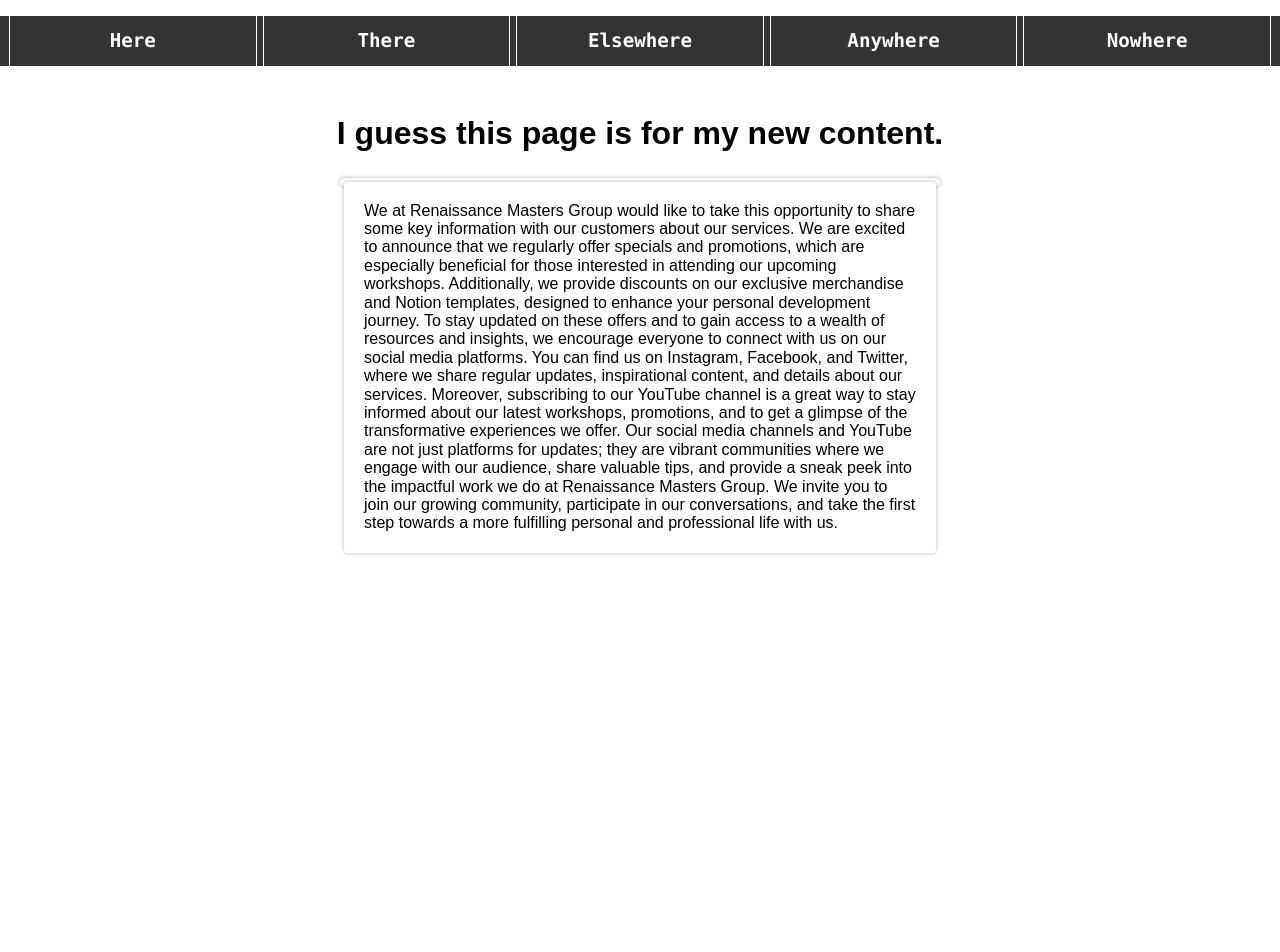
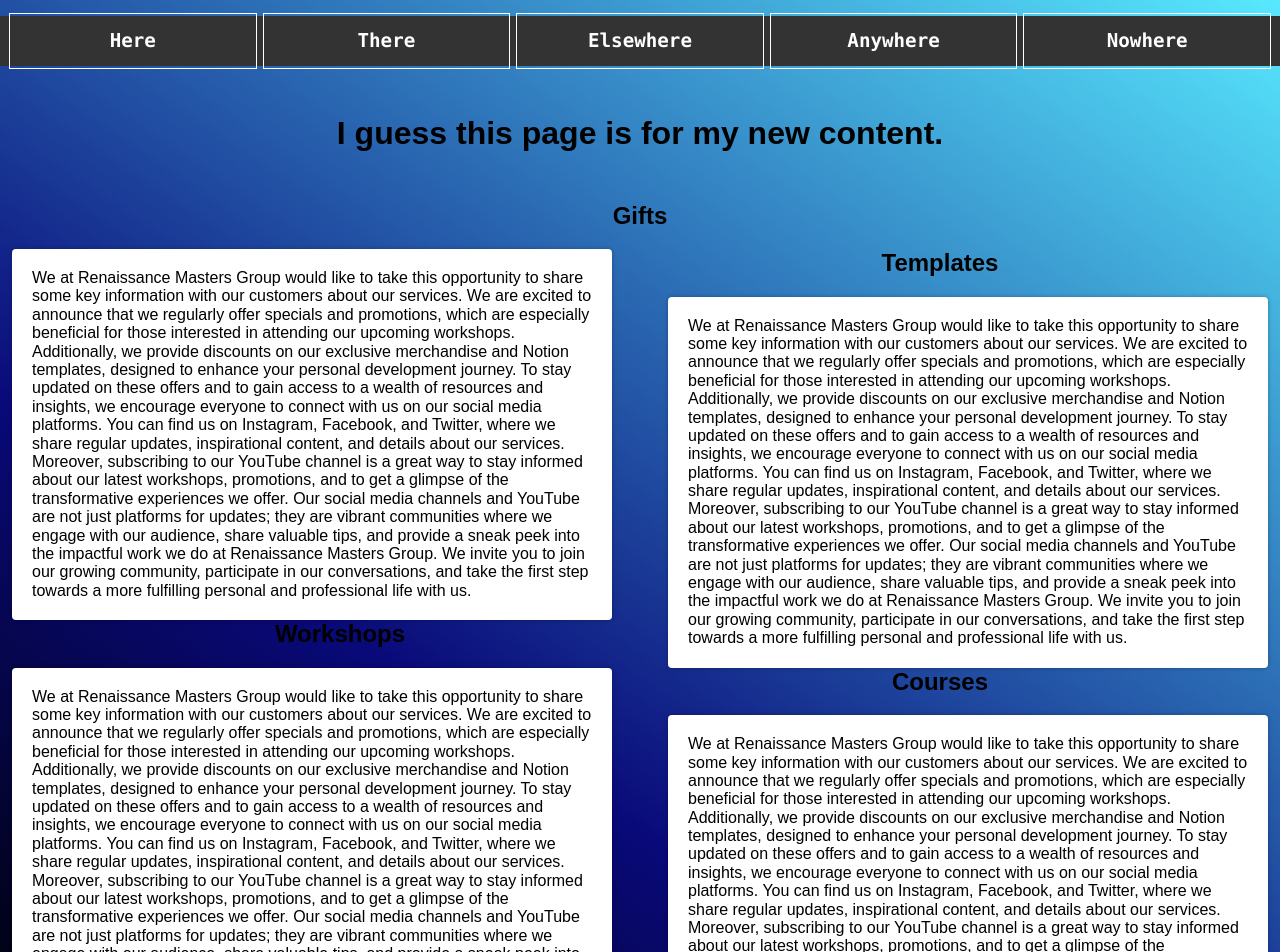
Before and after one commit to rjmoor/gnu-project, a React (Create React App) app in the folder spa1/: page / in a window 1280 px wide. Shown: the top 952 px of the page. Before the commit the page ends 800 px from the top, so only its background shows below. Built offline with nearby package versions, Linux system fonts and the light colour scheme.

Commit message:
Commit
New content for card sections

```diff
--- a/spa1/src/components/views/main.js
+++ b/spa1/src/components/views/main.js
@@ -7,8 +7,27 @@
             <div className='pa1 pa1-ns'>
                 <h1>I guess this page is for my new content.</h1>
             </div>
-            <div className='Main pa1 pa1-ns'>
+            <div className='pa1 pa1-ns'>
+                <h2> Gifts </h2>
                 <p className='Main fl'>
+                    We at Renaissance Masters Group would like to take this opportunity to share some key information with our customers about our services. We are excited to announce that we regularly offer specials and promotions, which are especially beneficial for those interested in attending our upcoming workshops. Additionally, we provide discounts on our exclusive merchandise and Notion templates, designed to enhance your personal development journey.
+                    To stay updated on these offers and to gain access to a wealth of resources and insights, we encourage everyone to connect with us on our social media platforms. You can find us on Instagram, Facebook, and Twitter, where we share regular updates, inspirational content, and details about our services. Moreover, subscribing to our YouTube channel is a great way to stay informed about our latest workshops, promotions, and to get a glimpse of the transformative experiences we offer.
+                    Our social media channels and YouTube are not just platforms for updates; they are vibrant communities where we engage with our audience, share valuable tips, and provide a sneak peek into the impactful work we do at Renaissance Masters Group. We invite you to join our growing community, participate in our conversations, and take the first step towards a more fulfilling personal and professional life with us.
+                </p>
+                <h2> Templates </h2>
+                <p className='Main fr'>
+                    We at Renaissance Masters Group would like to take this opportunity to share some key information with our customers about our services. We are excited to announce that we regularly offer specials and promotions, which are especially beneficial for those interested in attending our upcoming workshops. Additionally, we provide discounts on our exclusive merchandise and Notion templates, designed to enhance your personal development journey.
+                    To stay updated on these offers and to gain access to a wealth of resources and insights, we encourage everyone to connect with us on our social media platforms. You can find us on Instagram, Facebook, and Twitter, where we share regular updates, inspirational content, and details about our services. Moreover, subscribing to our YouTube channel is a great way to stay informed about our latest workshops, promotions, and to get a glimpse of the transformative experiences we offer.
+                    Our social media channels and YouTube are not just platforms for updates; they are vibrant communities where we engage with our audience, share valuable tips, and provide a sneak peek into the impactful work we do at Renaissance Masters Group. We invite you to join our growing community, participate in our conversations, and take the first step towards a more fulfilling personal and professional life with us.
+                </p>
+                <h2> Workshops </h2>
+                <p className='Main fl'>
+                    We at Renaissance Masters Group would like to take this opportunity to share some key information with our customers about our services. We are excited to announce that we regularly offer specials and promotions, which are especially beneficial for those interested in attending our upcoming workshops. Additionally, we provide discounts on our exclusive merchandise and Notion templates, designed to enhance your personal development journey.
+                    To stay updated on these offers and to gain access to a wealth of resources and insights, we encourage everyone to connect with us on our social media platforms. You can find us on Instagram, Facebook, and Twitter, where we share regular updates, inspirational content, and details about our services. Moreover, subscribing to our YouTube channel is a great way to stay informed about our latest workshops, promotions, and to get a glimpse of the transformative experiences we offer.
+                    Our social media channels and YouTube are not just platforms for updates; they are vibrant communities where we engage with our audience, share valuable tips, and provide a sneak peek into the impactful work we do at Renaissance Masters Group. We invite you to join our growing community, participate in our conversations, and take the first step towards a more fulfilling personal and professional life with us.
+                </p>
+                <h2> Courses </h2>
+                <p className='Main fr'>
                     We at Renaissance Masters Group would like to take this opportunity to share some key information with our customers about our services. We are excited to announce that we regularly offer specials and promotions, which are especially beneficial for those interested in attending our upcoming workshops. Additionally, we provide discounts on our exclusive merchandise and Notion templates, designed to enhance your personal development journey.
                     To stay updated on these offers and to gain access to a wealth of resources and insights, we encourage everyone to connect with us on our social media platforms. You can find us on Instagram, Facebook, and Twitter, where we share regular updates, inspirational content, and details about our services. Moreover, subscribing to our YouTube channel is a great way to stay informed about our latest workshops, promotions, and to get a glimpse of the transformative experiences we offer.
                     Our social media channels and YouTube are not just platforms for updates; they are vibrant communities where we engage with our audience, share valuable tips, and provide a sneak peek into the impactful work we do at Renaissance Masters Group. We invite you to join our growing community, participate in our conversations, and take the first step towards a more fulfilling personal and professional life with us.
--- a/spa1/src/index.css
+++ b/spa1/src/index.css
@@ -2,4 +2,6 @@
   margin: 0;
   padding: 0;
   font-family: sans-serif;
+  background: rgb(0,0,0);
+  background: linear-gradient(34deg, rgba(0,0,0,1) 0%, rgba(9,9,121,1) 35%, rgba(0,221,255,0.6601234243697479) 100%);
 }
```
